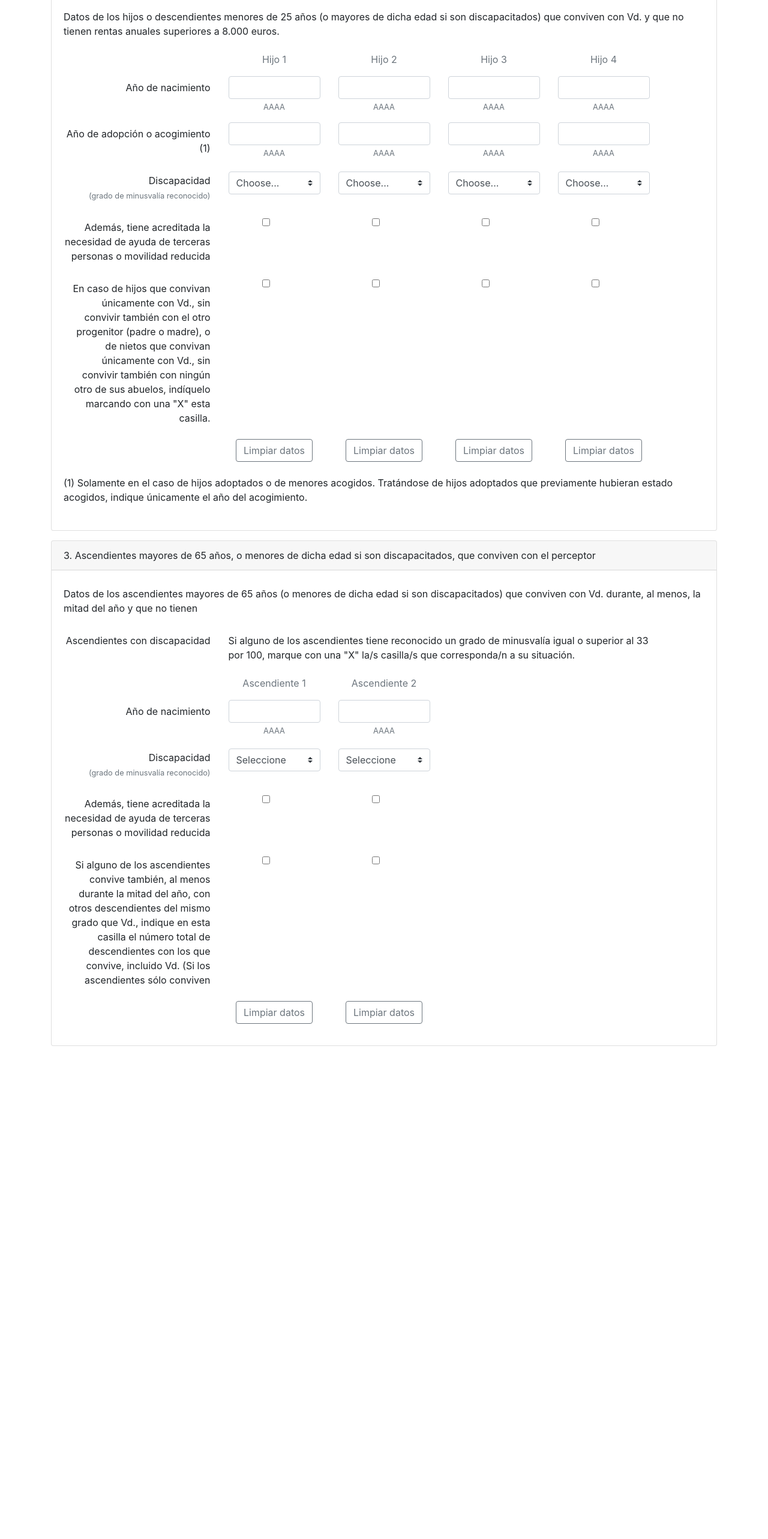
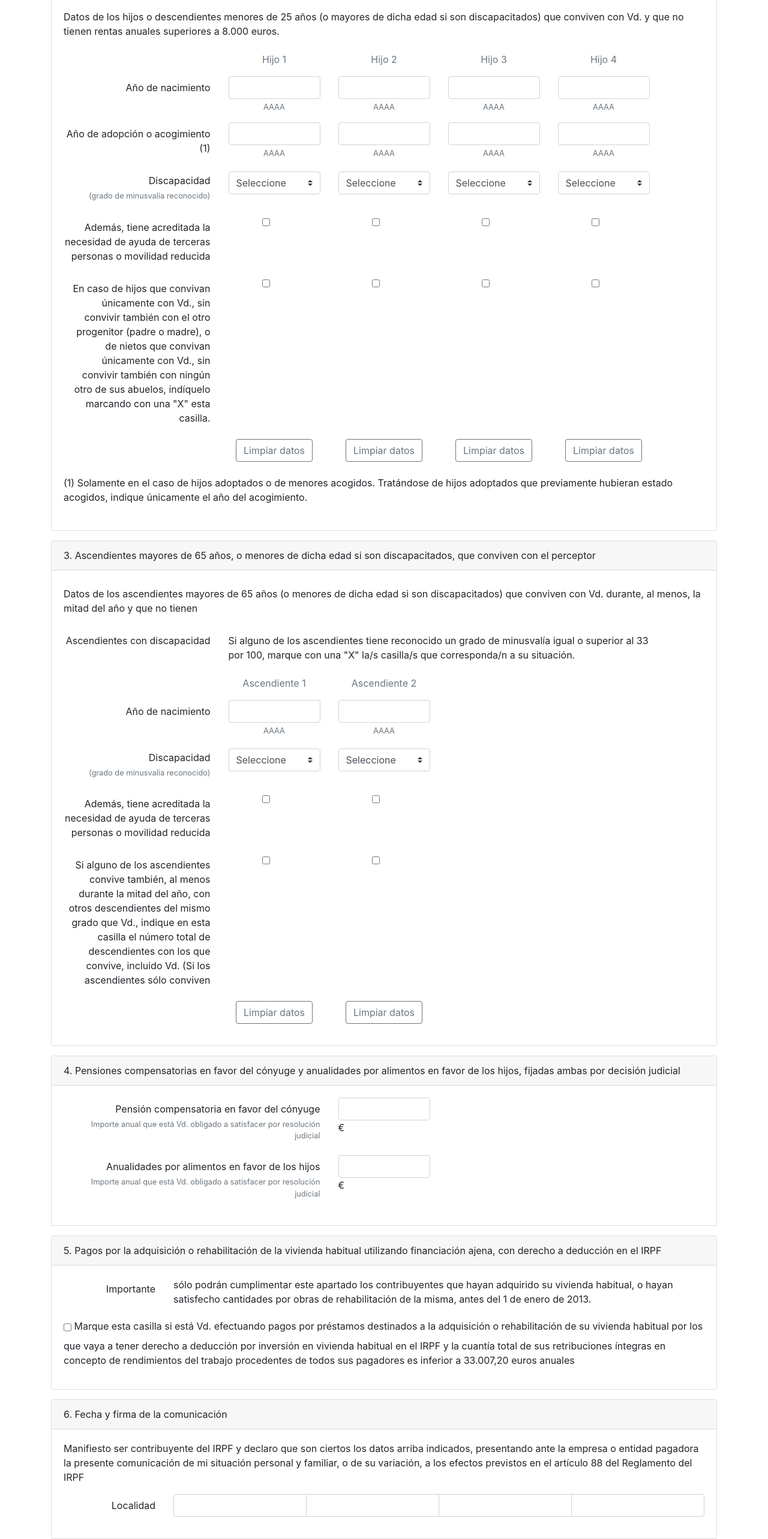
Before and after one commit to abr0xas/pruebaProjectoAngular, an Angular app: page / in a window 1280 px wide. Shown: the part 1214-3780 px from the top of the page at 60% size. Before the commit the page ends 2958 px from the top, so only its background shows below. Built offline with nearby package versions, Linux system fonts and the light colour scheme.

Commit message:
parte 6 creada.

```diff
--- a/src/app/componentes/formulario/formulario.component.html
+++ b/src/app/componentes/formulario/formulario.component.html
@@ -163,7 +163,7 @@
         </div>
         <div class="card-body text-center">
             <div class="form-group row">
-                <label for="inputEmail3" class="col-auto col-form-label text-left">Datos de los hijos o descendientes
+                <label for="" class="col-auto col-form-label text-left">Datos de los hijos o descendientes
                     menores de 25 años
                     (o mayores de dicha edad si son discapacitados) que conviven con Vd. y que no tienen rentas anuales
                     superiores a 8.000 euros.
@@ -176,79 +176,91 @@
                 <div class="col-sm-2 text-muted text-center">Hijo 4</div>
             </div>
             <div class="form-group row">
-                <label for="inputEmail3" class="col-sm-3 col-form-label text-right">Año de nacimiento</label>
+                <label for="" class="col-sm-3 col-form-label text-right">Año de nacimiento</label>
                 <div class="col-sm-2">
-                    <input type="number" class="form-control" id="inputEmail3">
-                    <small id="emailHelp" class="form-text text-muted">AAAA</small>
+                    <input formControlName="desc1AnoNacimiento" name="desc1AnoNacimiento" type="number"
+                        class="form-control" id="desc1AnoNacimiento">
+                    <small class="form-text text-muted">AAAA</small>
                 </div>
                 <div class="col-sm-2">
-                    <input type="email" class="form-control" id="inputEmail3">
-                    <small id="emailHelp" class="form-text text-muted">AAAA</small>
+                    <input formControlName="desc2AnoNacimiento" name="desc2AnoNacimiento" type="number"
+                        class="form-control" id="desc2AnoNacimiento">
+                    <small class="form-text text-muted">AAAA</small>
                 </div>
                 <div class="col-sm-2">
-                    <input type="email" class="form-control" id="inputEmail3">
-                    <small id="emailHelp" class="form-text text-muted">AAAA</small>
+                    <input formControlName="desc3AnoNacimiento" name="desc3AnoNacimiento" type="number"
+                        class="form-control" id="desc3AnoNacimiento">
+                    <small class="form-text text-muted">AAAA</small>
                 </div>
                 <div class="col-sm-2">
-                    <input type="email" class="form-control" id="inputEmail3">
-                    <small id="emailHelp" class="form-text text-muted text-center">AAAA</small>
+                    <input formControlName="desc4AnoNacimiento" name="desc4AnoNacimiento" type="number"
+                        class="form-control" id="desc4AnoNacimiento">
+                    <small class="form-text text-muted">AAAA</small>
                 </div>
             </div>
             <div class="form-group row">
-                <label for="inputEmail3" class="col-sm-3 col-form-label text-right">Año de adopción o acogimiento
+                <label for="" class="col-sm-3 col-form-label text-right">Año de adopción o acogimiento
                     (1)</label>
                 <div class="col-sm-2">
-                    <input type="number" class="form-control" id="inputEmail3">
-                    <small id="emailHelp" class="form-text text-muted">AAAA</small>
+                    <input formControlName="desc1AnoAdopcion" name="desc1AnoAdopcion" type="number" class="form-control"
+                        id="desc1AnoAdopcion">
+                    <small class="form-text text-muted">AAAA</small>
                 </div>
                 <div class="col-sm-2">
-                    <input type="email" class="form-control" id="inputEmail3">
-                    <small id="emailHelp" class="form-text text-muted">AAAA</small>
+                    <input formControlName="desc2AnoAdopcion" name="desc2AnoAdopcion" type="number" class="form-control"
+                        id="desc2AnoAdopcion">
+                    <small class="form-text text-muted">AAAA</small>
                 </div>
                 <div class="col-sm-2">
-                    <input type="email" class="form-control" id="inputEmail3">
-                    <small id="emailHelp" class="form-text text-muted">AAAA</small>
+                    <input formControlName="desc3AnoAdopcion" name="desc3AnoAdopcion" type="number" class="form-control"
+                        id="desc3AnoAdopcion">
+                    <small class="form-text text-muted">AAAA</small>
                 </div>
                 <div class="col-sm-2">
-                    <input type="email" class="form-control" id="inputEmail3">
-                    <small id="emailHelp" class="form-text text-muted text-center">AAAA</small>
+                    <input formControlName="desc4AnoAdopcion" name="desc4AnoAdopcion" type="number" class="form-control"
+                        id="desc4AnoAdopcion">
+                    <small class="form-text text-muted">AAAA</small>
                 </div>
             </div>
 
             <div class="form-group row">
-                <label for="inputEmail3" class="col-sm-3 col-form-label text-right">Discapacidad<small id="emailHelp"
-                        class="form-text text-muted">(grado de minusvalía reconocido)</small></label>
+                <label class="col-sm-3 col-form-label text-right">Discapacidad<small class="form-text text-muted">(grado
+                        de minusvalía reconocido)</small></label>
 
                 <div class="col-sm-2">
-                    <select class="custom-select my-1 mr-sm-2" id="inlineFormCustomSelectPref">
-                        <option selected>Choose...</option>
-                        <option value="1">One</option>
-                        <option value="2">Two</option>
-                        <option value="3">Three</option>
+                    <select formControlName="desc1GDiscapacidad" name="desc1GDiscapacidad"
+                        class="form-control custom-select my-1 mr-sm-2" id="desc1GDiscapacidad">
+                        <option value="-1">Seleccione</option>
+                        <option value="0">Ninguna</option>
+                        <option value="1">Igual o superior al 33% e inferior al 65%</option>
+                        <option value="2">Igual o superior al 65%</option>
                     </select>
                 </div>
                 <div class="col-sm-2">
-                    <select class="custom-select my-1 mr-sm-2" id="inlineFormCustomSelectPref">
-                        <option selected>Choose...</option>
-                        <option value="1">One</option>
-                        <option value="2">Two</option>
-                        <option value="3">Three</option>
+                    <select formControlName="desc2GDiscapacidad" name="desc2GDiscapacidad"
+                        class="form-control custom-select my-1 mr-sm-2" id="desc2GDiscapacidad">
+                        <option value="-1">Seleccione</option>
+                        <option value="0">Ninguna</option>
+                        <option value="1">Igual o superior al 33% e inferior al 65%</option>
+                        <option value="2">Igual o superior al 65%</option>
                     </select>
                 </div>
                 <div class="col-sm-2">
-                    <select class="custom-select my-1 mr-sm-2" id="inlineFormCustomSelectPref">
-                        <option selected>Choose...</option>
-                        <option value="1">One</option>
-                        <option value="2">Two</option>
-                        <option value="3">Three</option>
+                    <select formControlName="desc3GDiscapacidad" name="desc3GDiscapacidad"
+                        class="form-control custom-select my-1 mr-sm-2" id="desc3GDiscapacidad">
+                        <option value="-1">Seleccione</option>
+                        <option value="0">Ninguna</option>
+                        <option value="1">Igual o superior al 33% e inferior al 65%</option>
+                        <option value="2">Igual o superior al 65%</option>
                     </select>
                 </div>
                 <div class="col-sm-2">
-                    <select class="custom-select my-1 mr-sm-2" id="inlineFormCustomSelectPref">
-                        <option selected>Choose...</option>
-                        <option value="1">One</option>
-                        <option value="2">Two</option>
-                        <option value="3">Three</option>
+                    <select formControlName="desc4GDiscapacidad" name="desc4GDiscapacidad"
+                        class="form-control custom-select my-1 mr-sm-2" id="desc4GDiscapacidad">
+                        <option value="-1">Seleccione</option>
+                        <option value="0">Ninguna</option>
+                        <option value="1">Igual o superior al 33% e inferior al 65%</option>
+                        <option value="2">Igual o superior al 65%</option>
                     </select>
                 </div>
             </div>
@@ -257,16 +269,20 @@
                 <label for="inputEmail3" class="col-sm-3 col-form-label text-right">Además, tiene acreditada la
                     necesidad de ayuda de terceras personas o movilidad reducida</label>
                 <div class="col-sm-2 text-center">
-                    <input type="checkbox" class="form-check-input" id="inputEmail3">
+                    <input formControlName="desc1GDiscapacidad3" name="desc1GDiscapacidad3" value="1" type="checkbox"
+                        class="form-check-input" id="desc1GDiscapacidad3">
                 </div>
                 <div class="col-sm-2 text-center">
-                    <input type="checkbox" class="form-check-input" id="inputEmail3">
+                    <input formControlName="desc2GDiscapacidad3" name="desc2GDiscapacidad3" value="1" type="checkbox"
+                        class="form-check-input" id="desc2GDiscapacidad3">
                 </div>
                 <div class="col-sm-2 text-center">
-                    <input type="checkbox" class="form-check-input" id="inputEmail3">
+                    <input formControlName="desc3GDiscapacidad3" name="desc3GDiscapacidad3" value="1" type="checkbox"
+                        class="form-check-input" id="desc3GDiscapacidad3">
                 </div>
                 <div class="col-sm-2 text-center">
-                    <input type="checkbox" class="form-check-input" id="inputEmail3">
+                    <input formControlName="desc4GDiscapacidad3" name="desc4GDiscapacidad3" value="1" type="checkbox"
+                        class="form-check-input" id="desc4GDiscapacidad3">
                 </div>
             </div>
 
@@ -276,16 +292,20 @@
                     convivan únicamente con Vd., sin convivir también con ningún otro de sus abuelos, indíquelo marcando
                     con una "X" esta casilla.</label>
                 <div class="col-sm-2 text-center">
-                    <input type="checkbox" class="form-check-input" id="inputEmail3">
+                    <input formControlName="desc1Computo" name="desc1Computo" value="1" type="checkbox"
+                        class="form-check-input" id="desc1Computo">
                 </div>
                 <div class="col-sm-2 text-center">
-                    <input type="checkbox" class="form-check-input" id="inputEmail3">
+                    <input formControlName="desc2Computo" name="desc2Computo" value="1" type="checkbox"
+                        class="form-check-input" id="desc2Computo">
                 </div>
                 <div class="col-sm-2 text-center">
-                    <input type="checkbox" class="form-check-input" id="inputEmail3">
+                    <input formControlName="desc3Computo" name="desc3Computo" value="1" type="checkbox"
+                        class="form-check-input" id="desc3Computo">
                 </div>
                 <div class="col-sm-2 text-center">
-                    <input type="checkbox" class="form-check-input" id="inputEmail3">
+                    <input formControlName="desc4Computo" name="desc4Computo" value="1" type="checkbox"
+                        class="form-check-input" id="desc4Computo">
                 </div>
             </div>
 
@@ -304,7 +324,7 @@
                 </div>
             </div>
             <div class="form-group row">
-                <label for="inputEmail3" class="col-auto col-form-label text-left">(1) Solamente en el caso de hijos
+                <label class="col-auto col-form-label text-left">(1) Solamente en el caso de hijos
                     adoptados o de
                     menores acogidos. Tratándose de hijos adoptados que previamente hubieran estado acogidos, indique
                     únicamente
@@ -359,7 +379,7 @@
 
                 <div class="col-sm-2">
                     <select formControlName="asc1GDiscapacidad" name="asc1GDiscapacidad"
-                        class="form-control custom-select my-1 mr-sm-2" id="inlineFormCustomSelectPref">
+                        class="form-control custom-select my-1 mr-sm-2">
                         <option value="-1">Seleccione</option>
                         <option value="0">Ninguna</option>
                         <option value="1">Igual o superior al 33% e inferior al 65%</option>
@@ -368,7 +388,7 @@
                 </div>
                 <div class="col-sm-2">
                     <select formControlName="asc2GDiscapacidad" name="asc2GDiscapacidad"
-                        class="form-control custom-select my-1 mr-sm-2" id="inlineFormCustomSelectPref">
+                        class="form-control custom-select my-1 mr-sm-2">
                         <option value="-1">Seleccione</option>
                         <option value="0">Ninguna</option>
                         <option value="1">Igual o superior al 33% e inferior al 65%</option>
@@ -417,4 +437,90 @@
             </div>
         </div>
     </div>
+
+    <!-- PARTE 4 -->
+    <div class="card mt-3">
+        <div class="card-header">
+            4. Pensiones compensatorias en favor del cónyuge y anualidades por alimentos en favor de los hijos, fijadas
+            ambas por decisión judicial
+        </div>
+        <div class="card-body">
+            <div class="form-group row">
+                <label for="favorConyuge" class="col-sm-5 col-form-label text-right">Pensión compensatoria en favor del
+                    cónyuge<small class="form-text text-muted">Importe anual que
+                        está Vd. obligado a satisfacer por resolución judicial</small></label>
+                <div class="col-sm-2 ">
+                    <input id="favorConyuge" class="form-control" type="number" formControlName="favorConyuge"
+                        name="favorConyuge"><label>€</label>
+                </div>
+            </div>
+            <div class="form-group row">
+                <label for="favorHijos" class="col-sm-5 col-form-label text-right">Anualidades por alimentos en favor de
+                    los hijos
+                    <small class="form-text text-muted">Importe
+                        anual que está Vd. obligado a satisfacer por resolución judicial</small></label>
+                <div class="col-sm-2 ">
+                    <input id="favorHijos" class="form-control" type="number" formControlName="favorHijos"
+                        name="favorHijos"><label>€</label>
+                </div>
+            </div>
+
+        </div>
+    </div>
+
+    <!-- PARTE 5 -->
+    <div class="card mt-3">
+        <div class="card-header">
+            5. Pagos por la adquisición o rehabilitación de la vivienda habitual utilizando financiación ajena, con
+            derecho a deducción en el IRPF
+        </div>
+        <div class="card-body">
+            <div class="form-group row">
+                <label for="favorConyuge" class="col-sm-2 col-form-label text-right">Importante</label>
+                <div class="col ">
+                    sólo podrán cumplimentar este apartado los contribuyentes que hayan adquirido su vivienda habitual,
+                    o hayan satisfecho cantidades por obras de rehabilitación de la misma, antes del 1 de enero de 2013.
+                </div>
+            </div>
+            <div class="form-group row form-inline">
+                <div class="col">
+                    <input class="form-control" type="checkbox" formControlName="pagosVivienda" name="pagosVivienda"
+                        value="1"> Marque esta casilla si está Vd. efectuando pagos por préstamos destinados a la
+                    adquisición o rehabilitación de su vivienda habitual por los que vaya a tener derecho a deducción
+                    por inversión en vivienda habitual en el IRPF y la cuantía total de sus retribuciones íntegras en
+                    concepto de rendimientos del trabajo procedentes de todos sus pagadores es inferior a 33.007,20
+                    euros anuales
+                </div>
+            </div>
+
+        </div>
+    </div>
+
+    <!-- PARTE 6 -->
+    <div class="card mt-3">
+        <div class="card-header">
+            6. Fecha y firma de la comunicación
+        </div>
+        <div class="card-body">
+            <div class="form-group row form-inline">
+                <div class="col"> Manifiesto ser contribuyente del IRPF y declaro que son ciertos los datos arriba
+                    indicados, presentando ante la empresa o entidad pagadora la presente comunicación de mi situación
+                    personal y familiar, o de su variación, a los efectos previstos en el artículo 88 del Reglamento del
+                    IRPF
+                </div>
+            </div>
+
+            <div class="form-group row">
+                <label for="" class="col-sm-2 col-form-label text-right">Localidad</label>
+
+                <div class="col input-group  ">
+                    <input id="" class="form-control" type="text">
+                    <input id="" class="form-control" type="text">
+                    <input id="" class="form-control" type="text">
+                    <input id="" class="form-control" type="text">
+                </div>
+            </div>
+        </div>
+    </div>
+
 </form>
```
